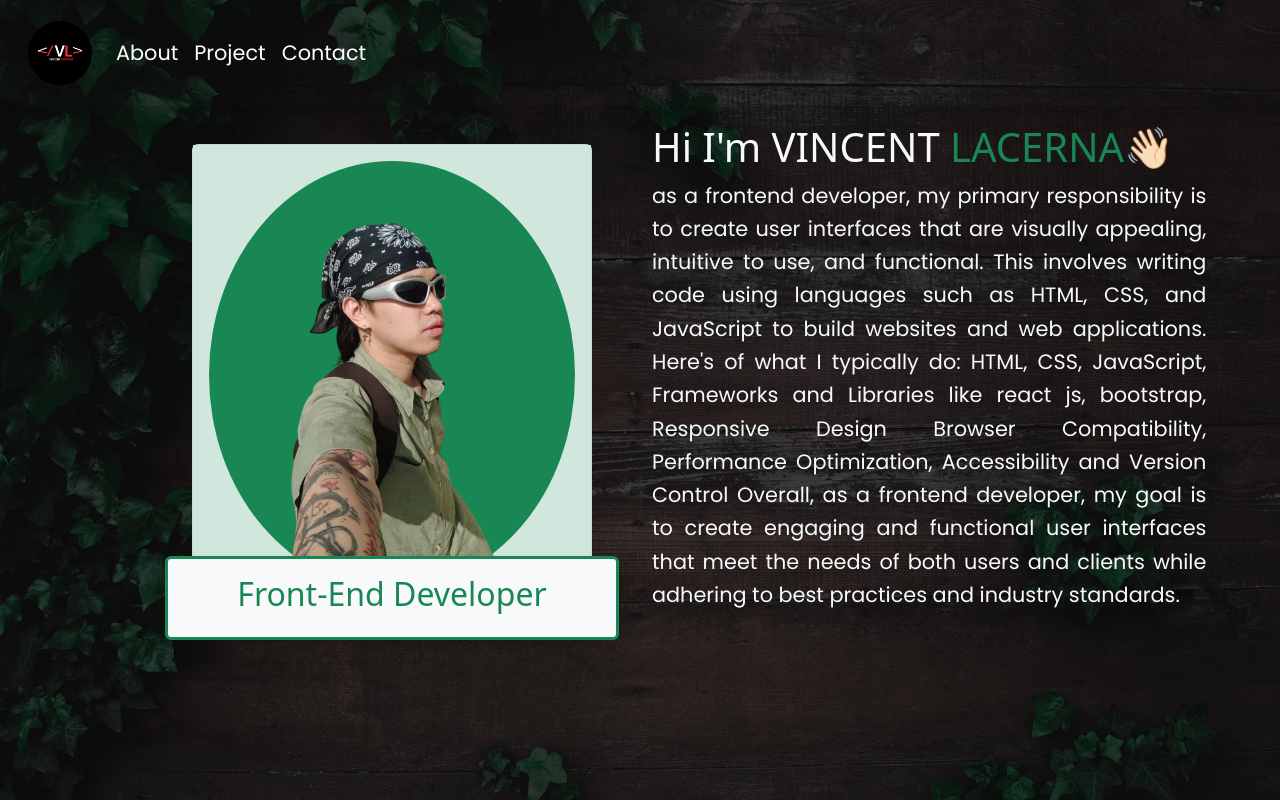
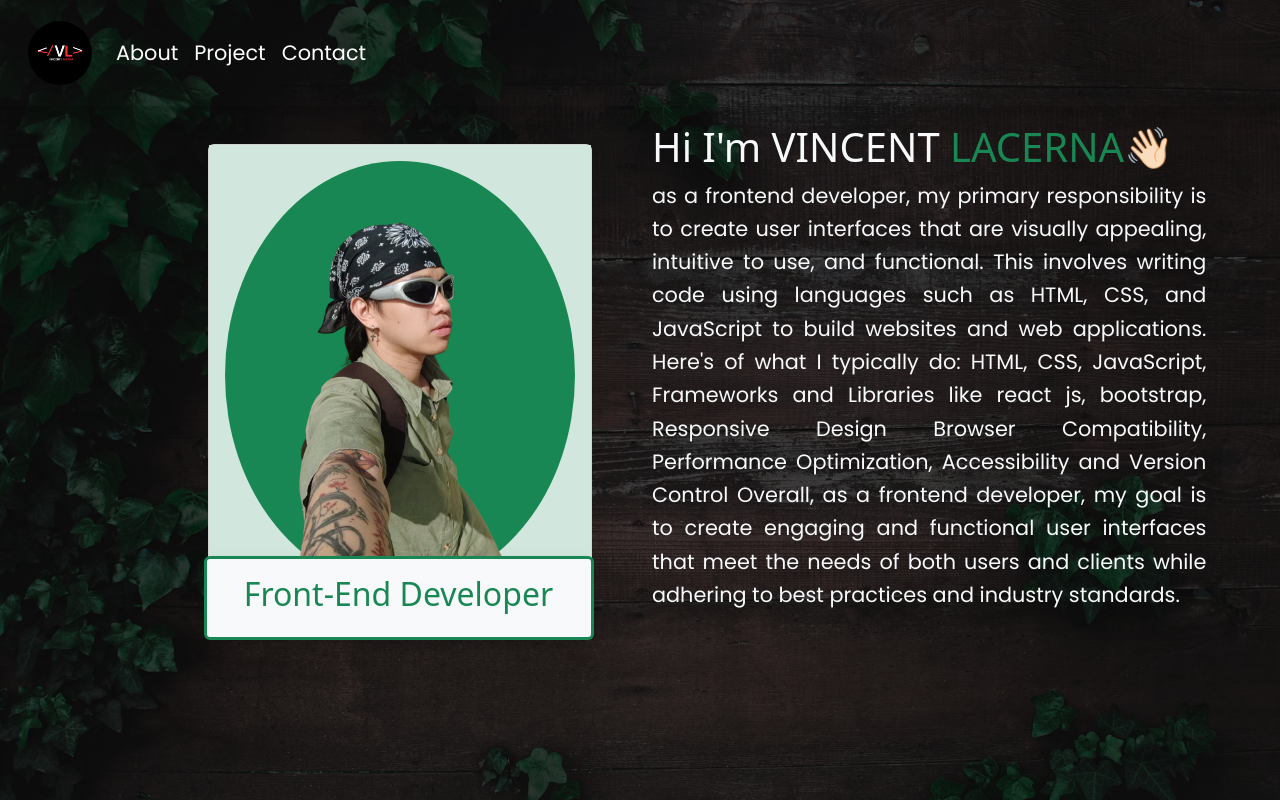
Before and after one commit to dev-teng/mywebpage, a React (Vite) app: page /about in a window 1280 px wide. Built offline with nearby package versions, Linux system fonts and the light colour scheme.

Commit message:
adjusted the title

```diff
--- a/src/About.jsx
+++ b/src/About.jsx
@@ -5,18 +5,19 @@ function About () {
       <div className="row mt-5 g-0 justify-content-center align-items-center" >
           <div className="col-12 col-md-6 mt-5 aboutContent">
             <div className="m-5 d-flex justify-content-end">
-              <div className="card" style={{width: "25rem"}}>
-                <div className="card-body bg-success-subtle">
-                  <div className="bg-success rounded rounded-circle text-center">
-                    <img className="img-fluid rounded-cirle" src={Enteng} style={{width: "15rem"}} />
+                <div className="card" style={{width: "24rem"}}>
+                  <div className="card-body bg-success-subtle">
+                    <div className="bg-success rounded rounded-circle text-center">
+                      <img className="img-fluid rounded-cirle" src={Enteng} style={{width: "15rem"}} />
+                    </div>
                   </div>
                 </div>
-              </div>
+                <div className="bg-light me-5 rounded border border-success border-3 contentTitle shadow">
+                  <h2 className="text-success text-center p-3 rounded" style={{width: "24rem"}}>Front-End Developer</h2>
+                </div>
             </div>
 
-              <div className="bg-light me-5 rounded border border-success border-3 contentTitle shadow">
-                <h2 className="text-success text-center p-3 rounded" style={{width: "28rem"}}>Front-End Developer</h2>
-              </div>
+
           </div>
           <div className="col-12 col-md-6 d-flex justify-content-center align-items-center">
             <div className="container mt-5">
--- a/src/Layout.css
+++ b/src/Layout.css
@@ -35,7 +35,7 @@
 
 .contentTitle {
   position: absolute !important;
-  right: -27px;
+  right: -1.5px;
   top: 460px;
 }
 
```
